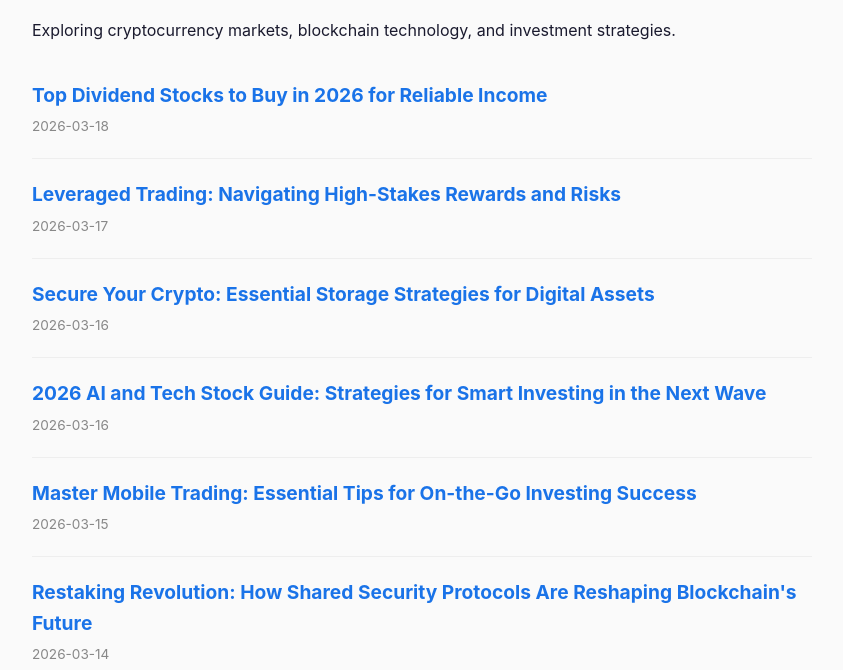
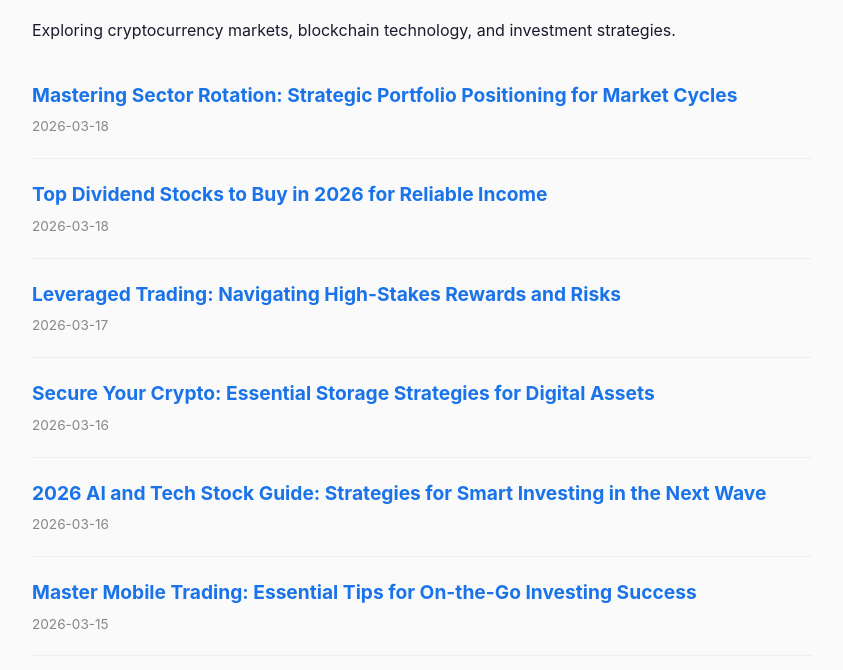
Before and after one commit to panatcha3417-glitch/defi-trading-journal, a plain HTML site: page index.html in a window 1280 px wide. Shown: the part 130-800 px from the top of the page, without its empty margins (218-1061 px from the left). Drawn offline with Linux system fonts and the light colour scheme.

Commit message:
Update index page

```diff
--- a/index.html
+++ b/index.html
@@ -46,6 +46,10 @@
     <p>Exploring cryptocurrency markets, blockchain technology, and investment strategies.</p>
 
         <div class="post-card">
+            <h2><a href="posts/2026-03-18-mastering-sector-rotation-strategic-portfolio-positioning-for-market-cycles.html">Mastering Sector Rotation: Strategic Portfolio Positioning for Market Cycles</a></h2>
+            <div class="meta">2026-03-18</div>
+        </div>
+        <div class="post-card">
             <h2><a href="posts/2026-03-18-top-dividend-stocks-to-buy-in-2026-for-reliable-income.html">Top Dividend Stocks to Buy in 2026 for Reliable Income</a></h2>
             <div class="meta">2026-03-18</div>
         </div>
```
